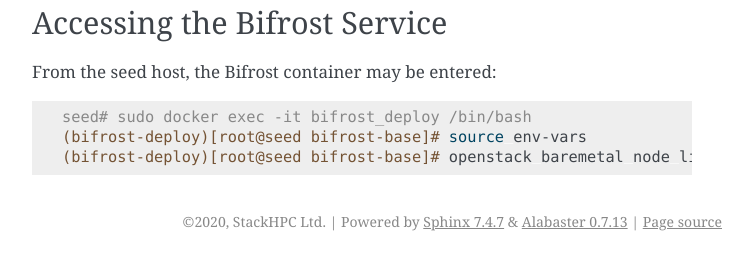
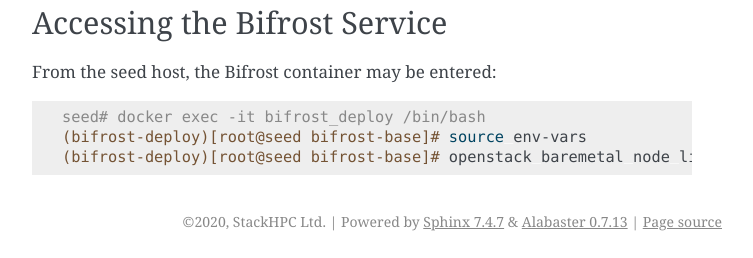
Before and after one commit to stackhpc/openstack-admin-guide, a Sphinx documentation site: the page built from source/working_with_kayobe.rst, in a window 1280 px wide and 900 px high, scrolled down 1595 px. Shown: the part 639-897 px from the top of the window, without its empty margins (388-1141 px from the left). Built offline with Sphinx 7.4.7, drawn with Linux system fonts in a browser that asks for light colours.

Commit message:
Remove sudo from docker commands
Using sudo is unecessary when using the Kayobe Ansible user.

```diff
--- a/source/hardware_inventory_management.rst
+++ b/source/hardware_inventory_management.rst
@@ -167,7 +167,7 @@ For example, to put |hypervisor_hostname| into maintenance:
 .. code-block:: console
    :substitutions:
 
-   seed# sudo docker exec -it bifrost_deploy /bin/bash
+   seed# docker exec -it bifrost_deploy /bin/bash
    (bifrost-deploy)[root@seed bifrost-base]# OS_CLOUD=bifrost openstack baremetal node maintenance set |hypervisor_hostname|
 
 .. ifconfig:: deployment['ceph_managed']
@@ -184,7 +184,7 @@ For example, to take |hypervisor_hostname| out of maintenance:
 .. code-block:: console
    :substitutions:
 
-   seed# sudo docker exec -it bifrost_deploy /bin/bash
+   seed# docker exec -it bifrost_deploy /bin/bash
    (bifrost-deploy)[root@seed bifrost-base]# OS_CLOUD=bifrost openstack baremetal node maintenance unset |hypervisor_hostname|
 
 Detect hardware differences with cardiff
--- a/source/introduction.rst
+++ b/source/introduction.rst
@@ -49,7 +49,8 @@ variables conventionally drawn from ``kayobe-config/kayobe-env``. The
 
 ``seed#``
 
-A command that must be run on the seed VM.
+A command that must be run on the seed VM using the Kayobe Ansible user account
+(``stack`` by default).
 
 ``bifrost#``
 
--- a/source/working_with_kayobe.rst
+++ b/source/working_with_kayobe.rst
@@ -136,7 +136,7 @@ user account on the seed is the |seed_user| user.
    :substitutions:
 
    kayobe# ssh -l stack |seed_ip|
-   [stack@seed ~]$ sudo docker ps
+   seed# docker ps
    CONTAINER ID        IMAGE               COMMAND                  CREATED             STATUS              PORTS                    NAMES
    ed034742903b        registry:latest     "/entrypoint.sh /etc…"   2 months ago        Up 2 months         0.0.0.0:5000->5000/tcp   docker_registry
    640221d53b0f        9355cba4a8cd        "/sbin/init"             2 months ago        Up 2 months                                  bifrost_deploy
@@ -150,7 +150,7 @@ From the seed host, the Bifrost container may be entered:
 
 .. code-block:: console
 
-   seed# sudo docker exec -it bifrost_deploy /bin/bash
+   seed# docker exec -it bifrost_deploy /bin/bash
    (bifrost-deploy)[root@seed bifrost-base]# source env-vars
    (bifrost-deploy)[root@seed bifrost-base]# openstack baremetal node list
 
```
